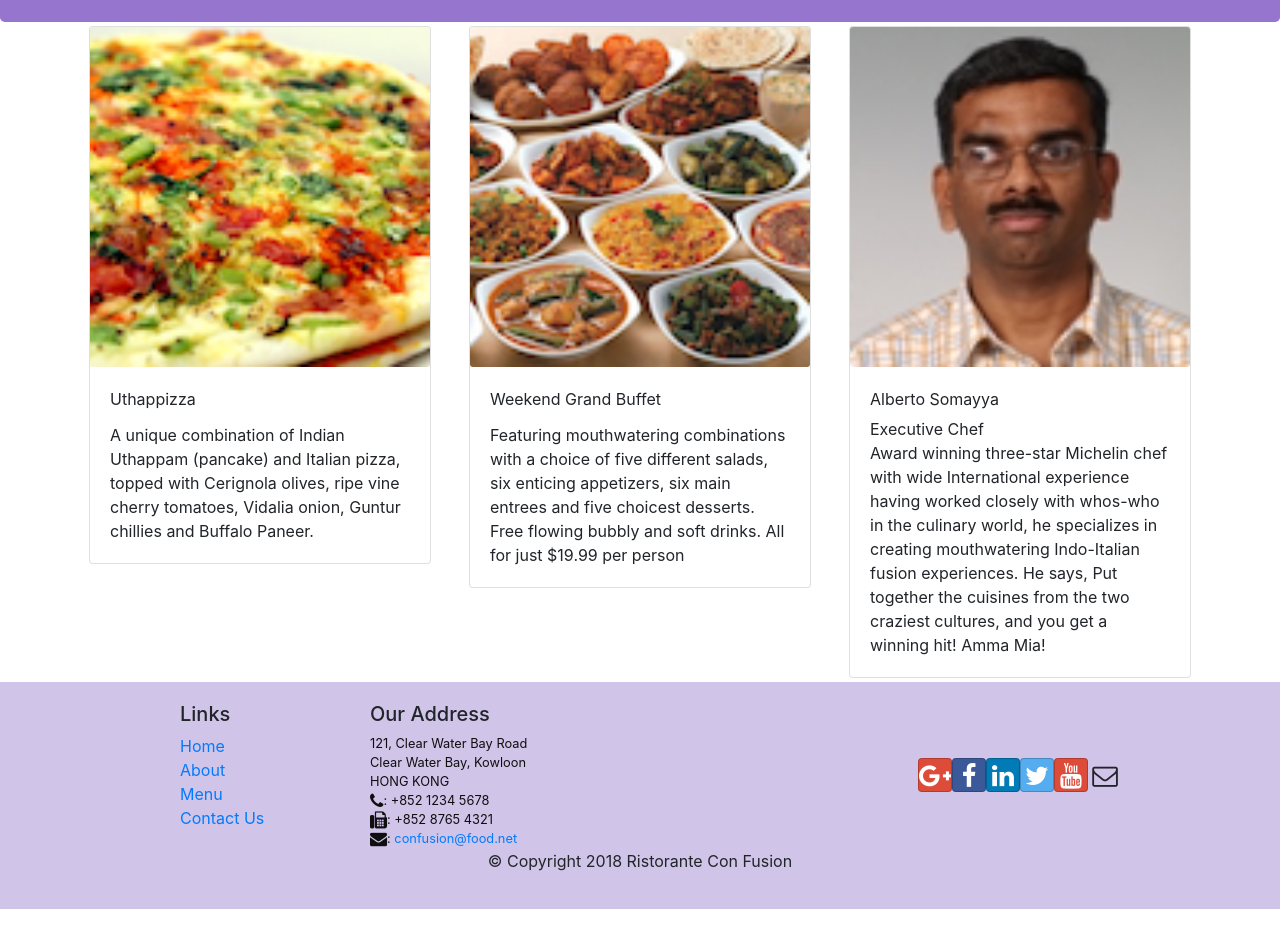
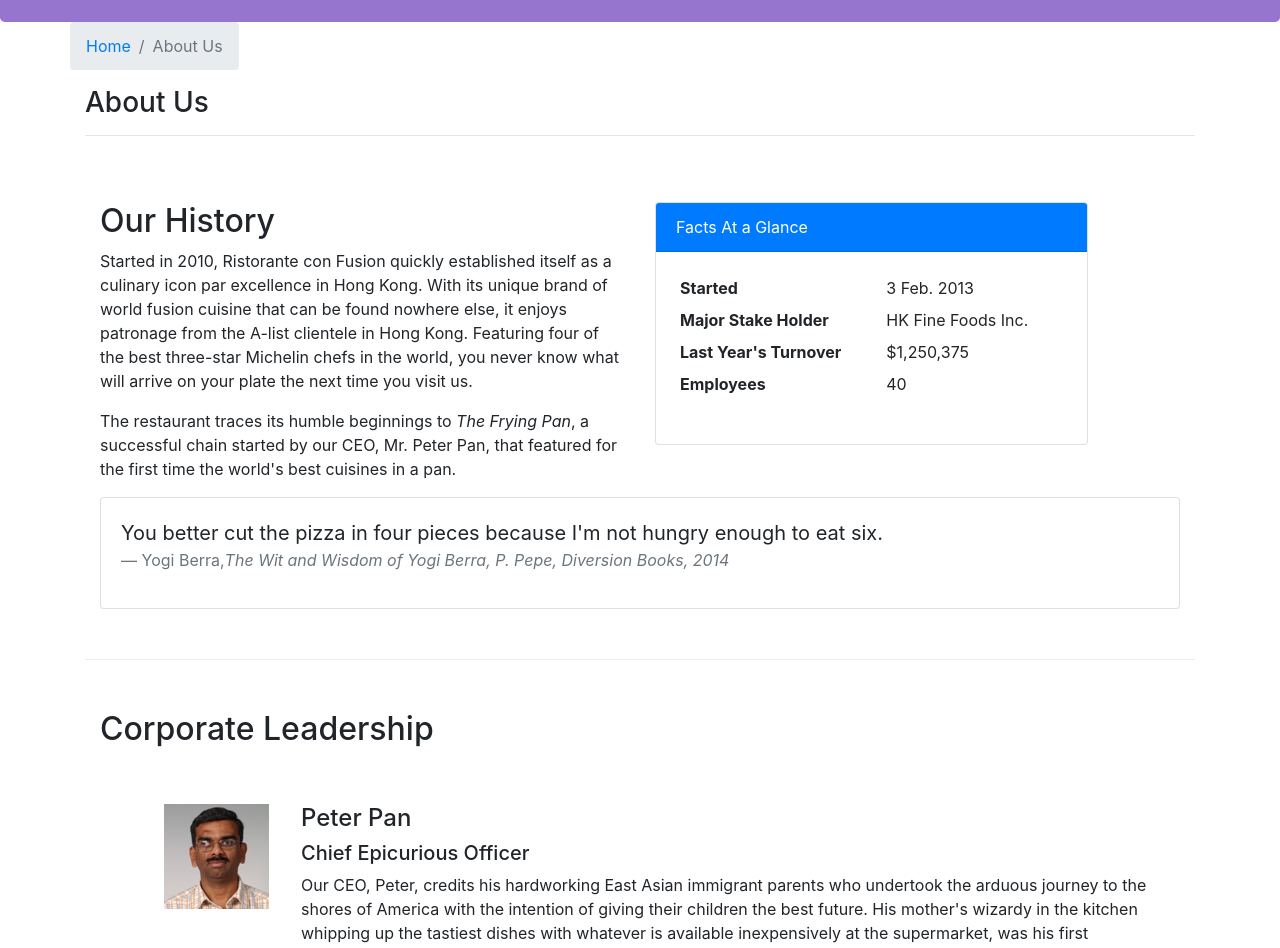
Before and after one commit to mukul-kmr-jha/HKUST_Full-Stack, a React (Create React App) app in the folder C2-ReactJs/confusion/: page /aboutus in a window 1280 px wide. Before the commit this address led to /home. Shown: the part 320-1268 px from the top of the page. Before the commit the page ends 1229 px from the top, so only its background shows below. Built offline with nearby package versions, Linux system fonts and the light colour scheme.

Commit message:
Assignment of 2nd Week

```diff
--- a/C2-ReactJs/confusion/package.json
+++ b/C2-ReactJs/confusion/package.json
@@ -3,13 +3,14 @@
   "version": "0.1.0",
   "private": true,
   "dependencies": {
+    "bootstrap": "^4.3.1",
     "bootstrap-social": "^5.1.1",
     "font-awesome": "^4.7.0",
     "react": "^16.8.6",
     "react-dom": "^16.8.6",
-    "reactstrap": "^8.0.0",
     "react-router-dom": "^4.2.2",
-    "react-scripts": "3.0.1"
+    "react-scripts": "3.0.1",
+    "reactstrap": "^8.0.0"
   },
   "scripts": {
     "start": "react-scripts start",
--- /dev/null
+++ b/C2-ReactJs/confusion/src/components/AboutComponent.js
@@ -0,0 +1,96 @@
+import React from 'react';
+import { Breadcrumb, BreadcrumbItem, Card, CardBody, CardHeader, Media } from 'reactstrap';
+import { Link } from 'react-router-dom';
+
+function About(props) {
+
+    const RenderLeader = ({ leader }) => {
+        return (
+            <div key={ leader.id } className='mt-5'>
+                <Media >
+                    <Media left href="#" className='px-3 pl-4'>
+                    <Media img src={ leader.image} alt="Generic placeholder image" />
+                    </Media>
+                    <Media body className='px-3'>
+                    <Media heading>
+                            {leader.name}
+                    </Media>
+                            <h5> { leader.designation } </h5>
+                            {leader.description}
+                    </Media>
+                </Media>
+            </div>
+        );
+    }
+    const leaders = props.leaders.map((leader) => {
+        return (
+            <RenderLeader leader= {leader} />
+        );
+    });
+
+
+    return(
+        <div className="container">
+            <div className="row">
+                <Breadcrumb>
+                    <BreadcrumbItem><Link to="/home">Home</Link></BreadcrumbItem>
+                    <BreadcrumbItem active>About Us</BreadcrumbItem>
+                </Breadcrumb>
+                <div className="col-12">
+                    <h3>About Us</h3>
+                    <hr />
+                </div>
+            </div>
+            <div className="row row-content">
+                <div className="col-12 col-md-6">
+                    <h2>Our History</h2>
+                    <p>Started in 2010, Ristorante con Fusion quickly established itself as a culinary icon par excellence in Hong Kong. With its unique brand of world fusion cuisine that can be found nowhere else, it enjoys patronage from the A-list clientele in Hong Kong.  Featuring four of the best three-star Michelin chefs in the world, you never know what will arrive on your plate the next time you visit us.</p>
+                    <p>The restaurant traces its humble beginnings to <em>The Frying Pan</em>, a successful chain started by our CEO, Mr. Peter Pan, that featured for the first time the world's best cuisines in a pan.</p>
+                </div>
+                <div className="col-12 col-md-5">
+                    <Card>
+                        <CardHeader className="bg-primary text-white">Facts At a Glance</CardHeader>
+                        <CardBody>
+                            <dl className="row p-1">
+                                <dt className="col-6">Started</dt>
+                                <dd className="col-6">3 Feb. 2013</dd>
+                                <dt className="col-6">Major Stake Holder</dt>
+                                <dd className="col-6">HK Fine Foods Inc.</dd>
+                                <dt className="col-6">Last Year's Turnover</dt>
+                                <dd className="col-6">$1,250,375</dd>
+                                <dt className="col-6">Employees</dt>
+                                <dd className="col-6">40</dd>
+                            </dl>
+                        </CardBody>
+                    </Card>
+                </div>
+                <div className="col-12">
+                    <Card>
+                        <CardBody className="bg-faded">
+                            <blockquote className="blockquote">
+                                <p className="mb-0">You better cut the pizza in four pieces because
+                                    I'm not hungry enough to eat six.</p>
+                                <footer className="blockquote-footer">Yogi Berra,
+                                <cite title="Source Title">The Wit and Wisdom of Yogi Berra,
+                                    P. Pepe, Diversion Books, 2014</cite>
+                                </footer>
+                            </blockquote>
+                        </CardBody>
+                    </Card>
+                </div>
+            </div>
+            <div className="row row-content">
+                <div className="col-12">
+                    <h2>Corporate Leadership</h2>
+                </div>
+                <div className="col-12">
+                    <Media list>
+                        {leaders}
+                    </Media>
+                </div>
+            </div>
+        </div>
+    );
+}
+
+export default About;
--- a/C2-ReactJs/confusion/src/components/MainComponent.js
+++ b/C2-ReactJs/confusion/src/components/MainComponent.js
@@ -4,6 +4,7 @@
 import Menu from './MenuComponent';
 import DishDetail from './DishDetailComponent';
 import Contact from './ContactComponent';
+import About from './AboutComponent';
 import Header from './HeaderComponent';
 import Footer from './FooterComponent';
 import Home from './HomeComponent';
@@ -59,6 +60,7 @@
             <Route path='/home' component={HomePage} />
             <Route exact path='/menu' component={() => <Menu dishes={this.state.dishes} />} />
             <Route path='/menu/:dishId' component={DishWithId} />
+            <Route path='/aboutus' component={() => <About leaders={this.state.leaders} /> } />
             <Route exact path='/contactus' component={Contact} />
             <Redirect to="/home" />
         </Switch>
```
